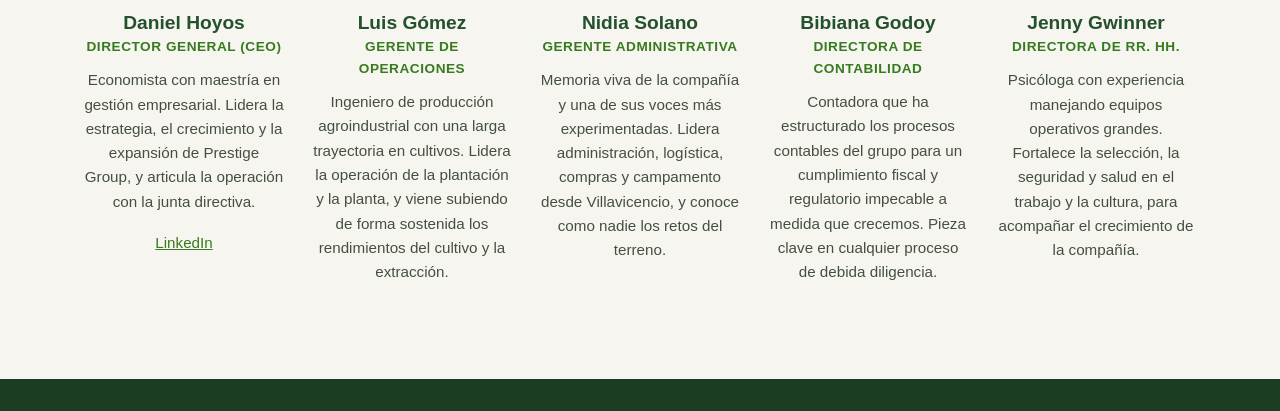
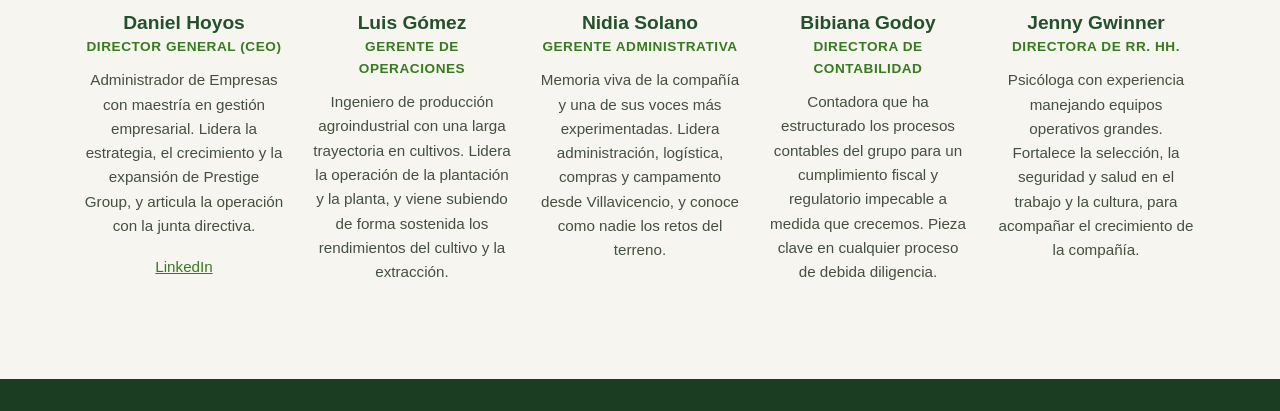
Before and after one commit to FePrestige/Prestige, a website: page equipo.html in a window 1280 px wide. Shown: the part 1975-2386 px from the top of the page. Drawn offline with Linux system fonts and the light colour scheme.

Commit message:
Revise team member details and roles
Updated team member descriptions and roles in equipo.html.

```diff
--- a/equipo.html
+++ b/equipo.html
@@ -64,7 +64,7 @@
       <div class="section-head"><span class="kicker"><span class="es">Dirección</span><span class="en">Management</span></span>
       <h2><span class="es">El equipo que dirige la operación</span><span class="en">The team that runs the operation</span></h2></div>
       <div class="team-grid">
-        <div class="member"><div class="mphoto"><img src="assets/img/team-daniel-v2.jpg" alt="Daniel Hoyos" onload="this.closest('.member').querySelector('.avatar').style.display='none'" onerror="this.closest('.mphoto').remove()"></div><div class="avatar">DH</div><h3>Daniel Hoyos</h3><div class="role"><span class="es">Director General (CEO)</span><span class="en">Chief Executive Officer</span></div><p><span class="es">Economista con maestría en gestión empresarial. Lidera la estrategia, el crecimiento y la expansión de Prestige Group, y articula la operación con la junta directiva.</span><span class="en">An economist with a master's in business management. He leads Prestige Group's strategy, growth and expansion, and connects the operation with the board of directors.</span></p><p class="small"><a href="https://www.linkedin.com/in/danielhoyosm/" target="_blank" rel="noopener">LinkedIn</a></p></div>
+        <div class="member"><div class="mphoto"><img src="assets/img/team-daniel-v2.jpg" alt="Daniel Hoyos" onload="this.closest('.member').querySelector('.avatar').style.display='none'" onerror="this.closest('.mphoto').remove()"></div><div class="avatar">DH</div><h3>Daniel Hoyos</h3><div class="role"><span class="es">Director General (CEO)</span><span class="en">Chief Executive Officer</span></div><p><span class="es">Administrador de Empresas con maestría en gestión empresarial. Lidera la estrategia, el crecimiento y la expansión de Prestige Group, y articula la operación con la junta directiva.</span><span class="en">Business Major with a master's in business management. He leads Prestige Group's strategy, growth and expansion, and connects the operation with the board of directors.</span></p><p class="small"><a href="https://www.linkedin.com/in/danielhoyosm/" target="_blank" rel="noopener">LinkedIn</a></p></div>
         <div class="member"><div class="mphoto"><img src="assets/img/team-luis.jpg" alt="Luis Gómez" onload="this.closest('.member').querySelector('.avatar').style.display='none'" onerror="this.closest('.mphoto').remove()"></div><div class="avatar">LG</div><h3>Luis Gómez</h3><div class="role"><span class="es">Gerente de Operaciones</span><span class="en">Operations Manager</span></div><p><span class="es">Ingeniero de producción agroindustrial con una larga trayectoria en cultivos. Lidera la operación de la plantación y la planta, y viene subiendo de forma sostenida los rendimientos del cultivo y la extracción.</span><span class="en">An agro-industrial production engineer with a long track record in crops. He leads the plantation and the mill, and has steadily raised both cultivation and extraction yields.</span></p></div>
         <div class="member"><div class="mphoto"><img src="assets/img/team-nidia.jpg" alt="Nidia Solano" onload="this.closest('.member').querySelector('.avatar').style.display='none'" onerror="this.closest('.mphoto').remove()"></div><div class="avatar">NS</div><h3>Nidia Solano</h3><div class="role"><span class="es">Gerente Administrativa</span><span class="en">Administrative Manager</span></div><p><span class="es">Memoria viva de la compañía y una de sus voces más experimentadas. Lidera administración, logística, compras y campamento desde Villavicencio, y conoce como nadie los retos del terreno.</span><span class="en">A living memory of the company and one of its most experienced voices. She leads administration, logistics, procurement and the camp from Villavicencio, and knows the realities on the ground better than anyone.</span></p></div>
         <div class="member"><div class="mphoto"><img src="assets/img/team-bibiana.jpg" alt="Bibiana Godoy" onload="this.closest('.member').querySelector('.avatar').style.display='none'" onerror="this.closest('.mphoto').remove()"></div><div class="avatar">BG</div><h3>Bibiana Godoy</h3><div class="role"><span class="es">Directora de Contabilidad</span><span class="en">Accounting Director</span></div><p><span class="es">Contadora que ha estructurado los procesos contables del grupo para un cumplimiento fiscal y regulatorio impecable a medida que crecemos. Pieza clave en cualquier proceso de debida diligencia.</span><span class="en">An accountant who has built the group's accounting for impeccable tax and regulatory compliance as we grow. A key player in any due-diligence process.</span></p></div>
```
